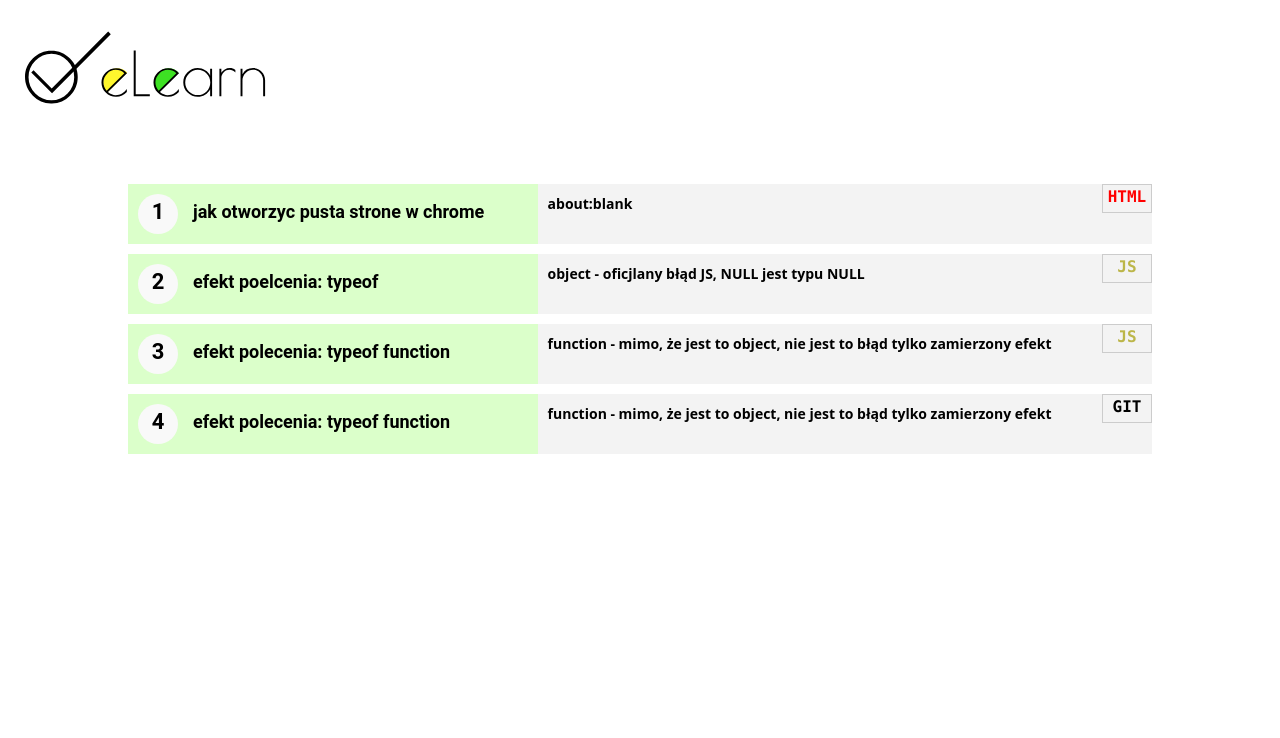
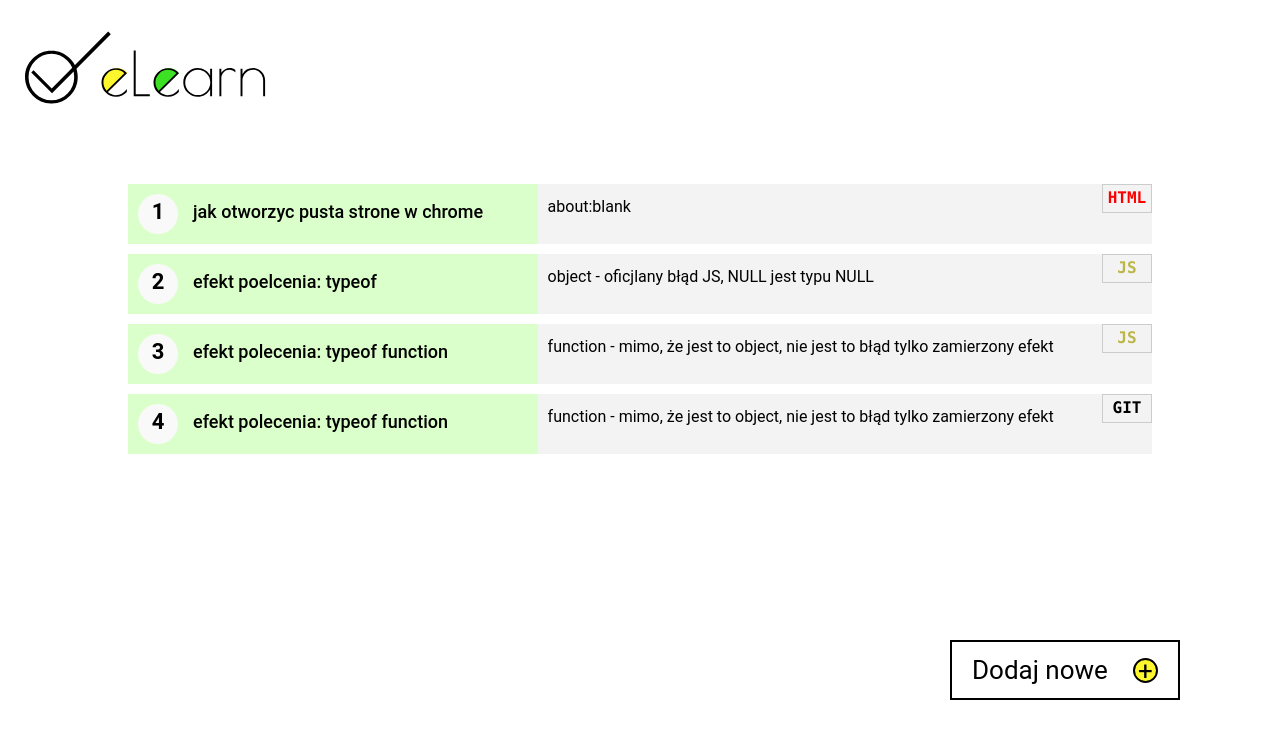
Before and after one commit to kargeb/eLearn, a React (Create React App) app: page /questions in a window 1280 px wide. Shown: the top 738 px of the page. Built offline with nearby package versions, Linux system fonts and the light colour scheme.

Commit message:
add addQuestionButton

```diff
--- /dev/null
+++ b/src/components/atoms/buttons/AddQuestionButton.jsx
@@ -0,0 +1,46 @@
+import React from 'react';
+import styled from 'styled-components';
+
+const StyledButton = styled.button`
+  width: 230px;
+  height: 60px;
+  background-color: white;
+  font-family: Roboto;
+  font-style: normal;
+  font-weight: normal;
+  font-size: 26px;
+  display: flex;
+  align-items: center;
+  text-align: center;
+  justify-content: space-between;
+  border: 2px solid black;
+  padding: 5px 20px;
+  transition: all 0.1s;
+
+  &:hover {
+    /* color: #3de123; */
+    background-color: rgba(196, 196, 196, 0.2);
+    /* color: #fff72d; */
+    cursor: pointer;
+    transform: scale(1.1);
+  }
+`;
+
+const StyledAddIcon = styled.div`
+  width: 25px;
+  height: 25px;
+  border-radius: 50px;
+  border: 2px solid black;
+  background-color: #fff72d;
+  text-align: center;
+  line-height: 22px;
+`;
+
+const AddQuestionButton = ({ children }) => (
+  <StyledButton>
+    {children}
+    <StyledAddIcon>+</StyledAddIcon>
+  </StyledButton>
+);
+
+export default AddQuestionButton;
--- a/src/components/molecules/Question/Question.jsx
+++ b/src/components/molecules/Question/Question.jsx
@@ -16,9 +16,9 @@ const StyledQuestion = styled.div`
   width: 40%;
   padding: 10px;
   font-family: Roboto;
-  font-style: normal;
-  font-weight: bold;
-  font-size: 12px;
+  /* font-style: 600; */
+  font-weight: 500;
+  font-size: 18px;
   line-height: 36px;
 `;
 
@@ -26,8 +26,13 @@ const StyledAnswer = styled.div`
   position: relative;
   background-color: rgba(196, 196, 196, 0.2);
   width: 60%;
-  font-size: 14px;
+  /* font-family: 'Open Sans'; */
+  font-family: Roboto;
+  font-style: normal;
+  font-weight: 400;
+  font-size: 16px;
   padding: 10px;
+  line-height: 26px;
 `;
 
 const StyledNumberFiled = styled.div`
@@ -72,10 +77,10 @@ const Question = ({ item }) => {
     <StyledWrapper>
       <StyledQuestion>
         <StyledNumberFiled>{id}</StyledNumberFiled>
-        <h2>{question}</h2>
+        <span>{question}</span>
       </StyledQuestion>
       <StyledAnswer>
-        <strong>{answer}</strong>
+        <span>{answer}</span>
 
         <StyledCategoryFiled topic={topic}>
           <code>{topic}</code>
--- a/src/views/QuestionsView/QuestionsView.jsx
+++ b/src/views/QuestionsView/QuestionsView.jsx
@@ -1,8 +1,16 @@
 import React from 'react';
 import { Link } from 'react-router-dom';
+import styled from 'styled-components';
 import Logo from '../../components/atoms/logo/Logo';
 import data from '../../assets/dummyData/questions';
 import Question from '../../components/molecules/Question/Question';
+import AddQuestionButton from '../../components/atoms/buttons/AddQuestionButton';
+
+const StyledAddQuestionButton = styled.div`
+  position: fixed;
+  bottom: 100px;
+  right: 100px;
+`;
 
 const QuestionsView = () => (
   <div>
@@ -14,6 +22,9 @@ const QuestionsView = () => (
         <Question key={question.id} item={question} />
       ))}
     </ul>
+    <StyledAddQuestionButton>
+      <AddQuestionButton>Dodaj nowe</AddQuestionButton>
+    </StyledAddQuestionButton>
   </div>
 );
 
```
Also changed, not shown: 1 other file (tests, documents, lock files or other folders).
